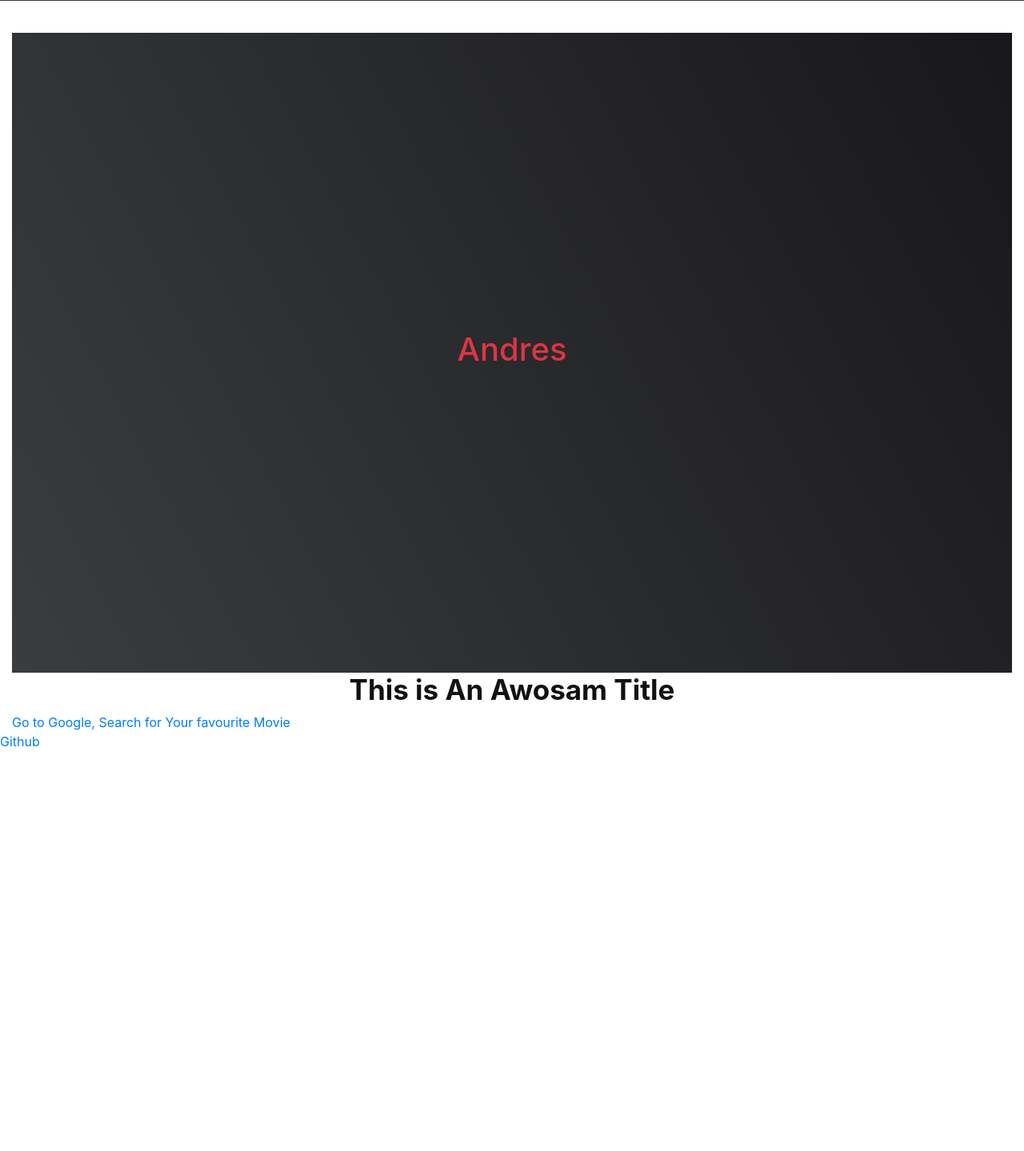
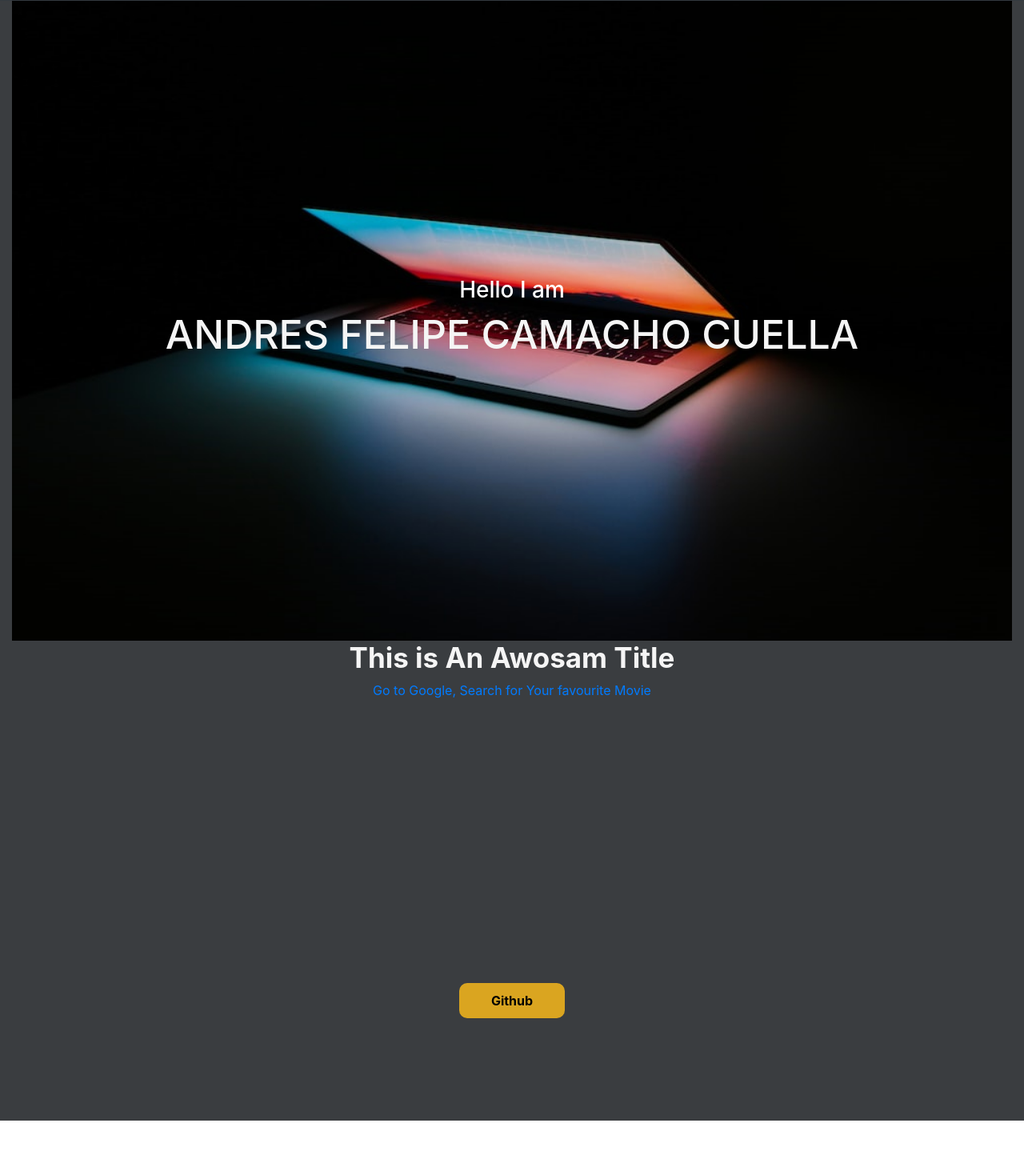
Before and after one commit to AndresFelipeCamachoCuellar/MicroverseThirdTrial, a plain HTML site: page index.html in a window 1280 px wide. Shown: the part 59-1498 px from the top of the page at 80% size. Before the commit the page ends 998 px from the top, so only its background shows below. Drawn offline with nearby package versions, Linux system fonts and the light colour scheme.

Commit message:
project done

```diff
--- a/css/style.css
+++ b/css/style.css
@@ -1,3 +1,9 @@
+*{
+    margin: 0;
+    padding: 0;
+    box-sizing: border-box;
+}
+
 .navlink {
     text-decoration: none;
 
@@ -6,7 +12,7 @@
 }
 
 .project-tile {
-    color: #111;
+    color: whitesmoke;
     font-size: 35px;
     font-weight: bold;
     text-align: center;
@@ -20,16 +26,57 @@
     width: 100%;
     height: 100vh;
     background-color: #000;
-    background-image: linear-gradient(62deg, #3a3d40 0%, #181719 100%);
+    /* background-image: linear-gradient(62deg, #3a3d40 0%, #181719 100%); */
+    background-image: url("../images/mainbg.png" );
+    background-repeat: no-repeat;
+    background-position: center;
+    background-size: cover;
+
+}
+.title{
+    font-size: 50px;
+    color: whitesmoke;
+    text-transform: uppercase;
 }
 
 .container-personalized{
-    margin-top: 80px;
+    position: relative;
+    top: -40px;
+    /* margin-top: 80px; */
     width: 100%;
     padding-right: 15px;
     padding-left: 15px;
     margin-right: auto;
     margin-left: auto;
+    background-color: #3a3d40;
+}
+
+.social-Media{
+    display: flex;
+    flex-direction: column;
+    justify-content: center;
+}
+
+
+.projects{
+    height: 300px;
+}
+.social-Media{
+    height: 300px;
+}
+.link{
+    background-color: goldenrod;
+    padding: 10px 40px;
+    border-radius: 10px;
+    text-decoration: none;
+    color: black;
+    font-weight: bold;
+}
+
+.link:hover{
+    background-color: #ac7b01;
+    text-decoration: none;
+    color: white;
 }
 
 @media (min-width:576px) {
--- a/index.html
+++ b/index.html
@@ -6,9 +6,8 @@
   <title>Fork Me! FCC: Test Suite Template</title>
   <link rel="stylesheet" href="css/style.css">
 
-
   <link rel="stylesheet" href="https://cdn.jsdelivr.net/npm/bootstrap@4.3.1/dist/css/bootstrap.min.css"
-     integrity="sha384-ggOyR0iXCbMQv3Xipma34MD+dH/1fQ784/j6cY/iJTQUOhcWr7x9JvoRxT2MZw1T" crossorigin="anonymous">
+    integrity="sha384-ggOyR0iXCbMQv3Xipma34MD+dH/1fQ784/j6cY/iJTQUOhcWr7x9JvoRxT2MZw1T" crossorigin="anonymous">
 
   <link rel="stylesheet" href="https://use.fontawesome.com/releases/v5.4.1/css/all.css"
     integrity="sha384-5sAR7xN1Nv6T6+dT2mhtzEpVJvfS3NScPQTrOxhwjIuvcA67KV2R5Jz6kr4abQsz" crossorigin="anonymous">
@@ -18,6 +17,7 @@
   <script src="https://cdn.freecodecamp.org/testable-projects-fcc/v1/bundle.js"></script>
 
   <div class="container-personalized">
+
     <nav class="navbar fixed-top navbar-light bg-dark" id="navbar">
       <a class="navbar-brand" href="#">Navbar</a>
       <a class="navlink" href="#projects"> see my projects</a>
@@ -25,19 +25,23 @@
     </nav>
 
     <section id="welcome-section" class="welcome-section">
-      <div class="row justify-content-center">
-        <h1 class="text-danger">Andres</h1>
+      <div class="justify-content-center">
+        <h3 class="text-center text-white">Hello I am </h3>
+        <h1 class="title">Andres Felipe Camacho Cuella</h1>
       </div>
     </section>
-    <section id="projects">
+
+    <section id="projects" class="projects">
       <h1 class="project-tile"> This is An Awosam Title </h1>
-      <div class="link">
+      <div class="row justify-content-center">
         <a target="_blank" href="https://google.com"> Go to Google, Search for Your favourite Movie</a>
       </div>
     </section>
-    <section id="social-Media">
-      <div class="row">
-        <a target="_blank" href="https://github.com/AndresFelipeCamachoCuellar" id="profile-link">Github</a>
+
+    <section id="social-Media" class="social-Media">
+      <div class="row justify-content-center" class="social-Media">
+        <a class="link" target="_blank" href="https://github.com/AndresFelipeCamachoCuellar"
+          id="profile-link">Github</a>
       </div>
     </section>
 
```
Also changed, not shown: images/mainbg.png (added).
